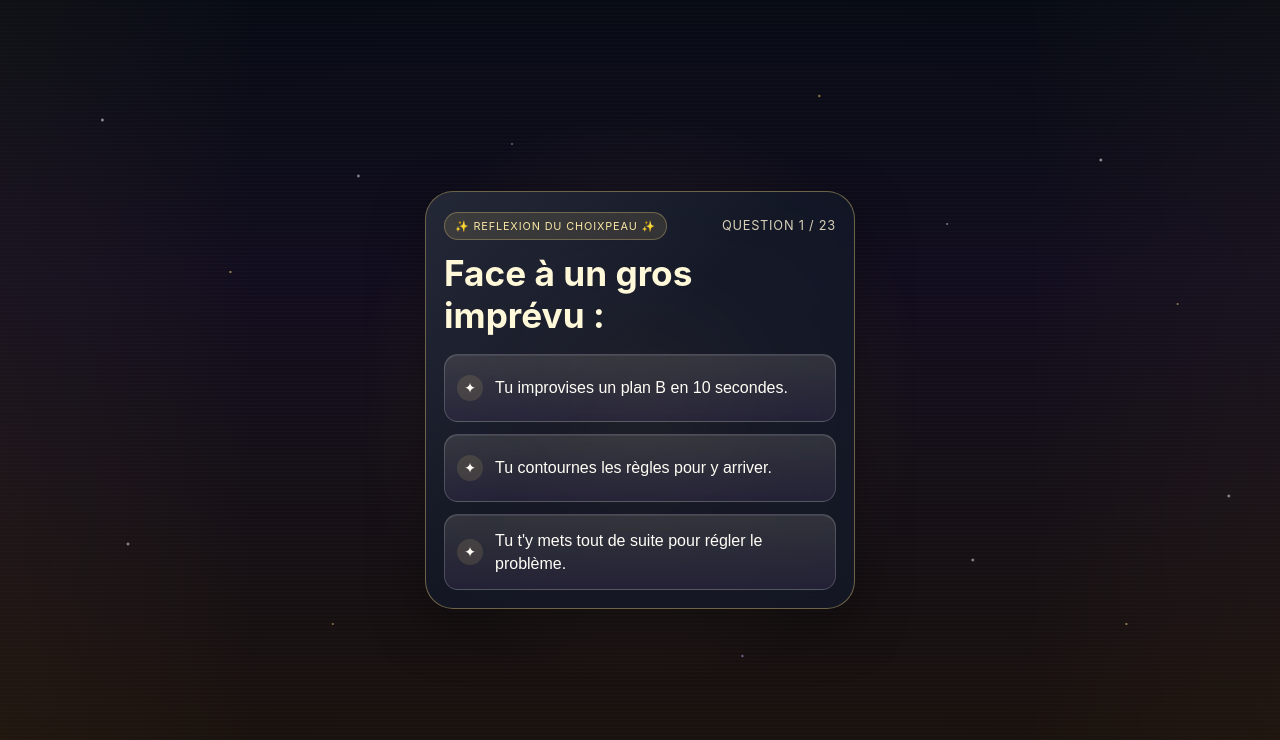
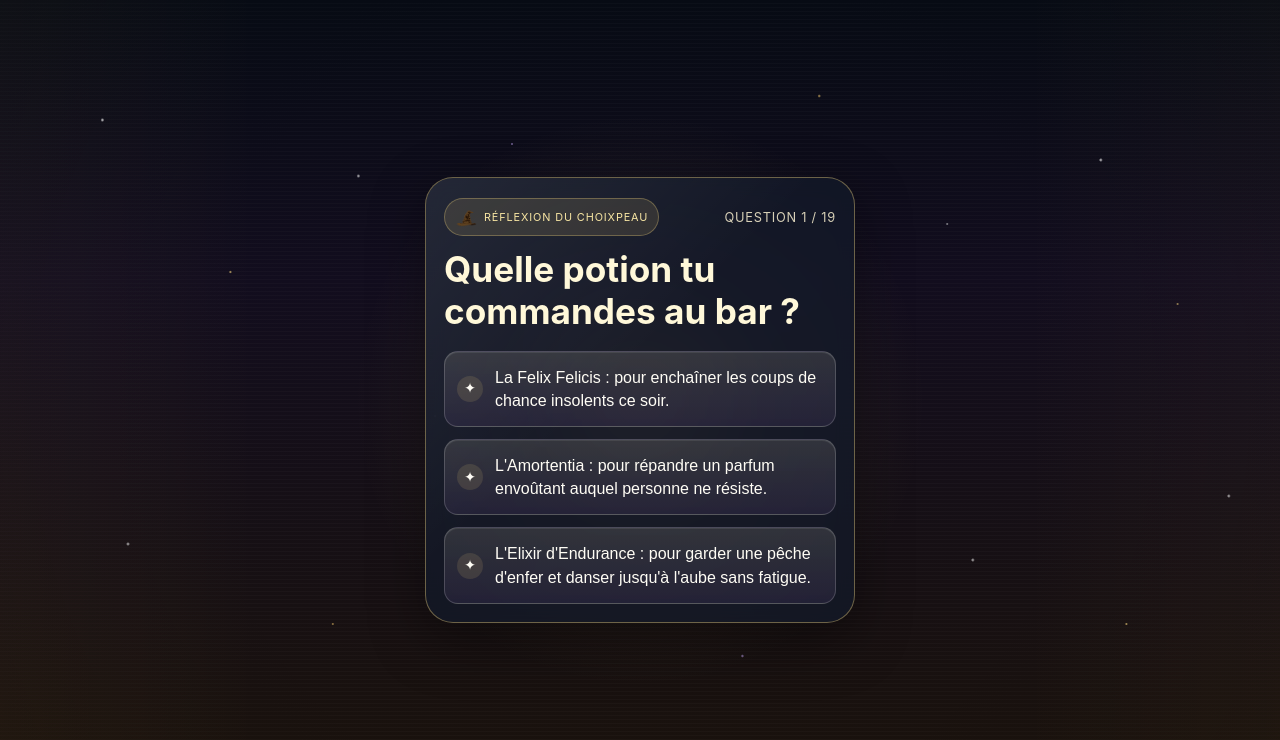
Before and after one commit to Marblerock/maison.github.io, an Angular app: page / in a window 1280 px wide. Both pictures are taken after a click on the button "Commencer le quiz". Shown: the top 740 px of the page. Built offline with nearby package versions, Linux system fonts and the light colour scheme.

Commit message:
Update questions

```diff
--- a/src/app/questions.ts
+++ b/src/app/questions.ts
@@ -4,23 +4,17 @@ export const QUESTIONS: Question[] = [
   {
     titre: 'En arrivant au bal ce soir :',
     reponses: [
-      { texte: 'Tu filtres qui est là depuis le bar avec un verre.', maison: 'Serpentard' },
+      {
+        texte: 'Tu regardes le bar/buffet et tu repers la meilleure place.',
+        maison: 'Serpentard',
+      },
       { texte: 'Tu te jettes au milieu du groupe le plus animé.', maison: 'Gryffondor' },
       { texte: 'Tu inspectes le décor et les détails du lieu.', maison: 'Serdaigle' },
       { texte: 'Tu fais le tour pour saluer tout le monde.', maison: 'Poufsouffle' },
     ],
   },
   {
-    titre: 'Une bourse de Gallions traîne par terre :',
-    reponses: [
-      { texte: 'Tu la déposes au buffet pour son propriétaire.', maison: 'Poufsouffle' },
-      { texte: 'Tu demandes à voix haute à qui elle est.', maison: 'Gryffondor' },
-      { texte: 'Tu la fouilles pour trouver un indice.', maison: 'Serdaigle' },
-      { texte: 'Tu la gardes si personne ne réclame.', maison: 'Serpentard' },
-    ],
-  },
-  {
-    titre: 'Ce qui te drive au quotidien :',
+    titre: 'Ce qui te motive au quotidien :',
     reponses: [
       { texte: "Apprendre et analyser ce qui t'entoure.", maison: 'Serdaigle' },
       { texte: 'Réussir tes projets et marquer les esprits.', maison: 'Serpentard' },
@@ -29,7 +23,7 @@ export const QUESTIONS: Question[] = [
     ],
   },
   {
-    titre: 'Un pouvoir magique ultime :',
+    titre: 'Si tu avais un pouvoir magique ultime :',
     reponses: [
       { texte: "L'invisibilité totale.", maison: 'Serpentard' },
       { texte: 'La téléportation instantanée.', maison: 'Gryffondor' },
@@ -43,11 +37,11 @@ export const QUESTIONS: Question[] = [
       { texte: 'Tu improvises un plan B en 10 secondes.', maison: 'Gryffondor' },
       { texte: 'Tu analyses la situation à tête reposée.', maison: 'Serdaigle' },
       { texte: "Tu t'y mets tout de suite pour régler le problème.", maison: 'Poufsouffle' },
-      { texte: 'Tu contournes les règles pour y arriver.', maison: 'Serpentard' },
+      { texte: 'Tu touvres un contournement pour y arriver.', maison: 'Serpentard' },
     ],
   },
   {
-    titre: 'Le compliment idéal après la soirée :',
+    titre: 'Le compliment idéal après cette soirée :',
     reponses: [
       { texte: "« Personne ne met l'ambiance comme toi. »", maison: 'Gryffondor' },
       { texte: '« Ta conversation était passionnante. »', maison: 'Serdaigle' },
@@ -56,30 +50,35 @@ export const QUESTIONS: Question[] = [
     ],
   },
   {
-    titre: 'Quelle potion tu testes au bar ?',
+    titre: 'Quelle potion tu commandes au bar ?',
     reponses: [
-      { texte: 'Dorée : booste la confiance en soi.', maison: 'Gryffondor' },
-      { texte: 'Argentée : rend ultra-perceptif.', maison: 'Serdaigle' },
-      { texte: 'Violette : rend terriblement persuasif.', maison: 'Serpentard' },
-      { texte: 'Ambrée : procure un bien-être total.', maison: 'Poufsouffle' },
+      {
+        texte: 'La Felix Felicis : pour enchaîner les coups de chance insolents ce soir.',
+        maison: 'Gryffondor',
+      },
+      {
+        texte: "L'Amortentia : pour répandre un parfum envoûtant auquel personne ne résiste.",
+        maison: 'Serpentard',
+      },
+      {
+        texte:
+          "L'Elixir de Répartie : pour sortir la phrase parfaite et faire rire à tous les coups.",
+        maison: 'Serdaigle',
+      },
+      {
+        texte:
+          "L'Elixir d'Endurance : pour garder une pêche d'enfer et danser jusqu'à l'aube sans fatigue.",
+        maison: 'Poufsouffle',
+      },
     ],
   },
   {
     titre: 'Ton approche du Tournoi des Trois Sorciers :',
     reponses: [
-      { texte: 'Exploiter les failles du règlement.', maison: 'Serpentard' },
+      { texte: 'Etudier le règlement pour en tirer un avantage.', maison: 'Serpentard' },
       { texte: "S'entraîner dur jusqu'à la perfection.", maison: 'Poufsouffle' },
       { texte: 'Étudier la théorie et les bêtes à fond.', maison: 'Serdaigle' },
-      { texte: "Fonder la victoire sur l'audace le jour J.", maison: 'Gryffondor' },
-    ],
-  },
-  {
-    titre: 'Ton accessoire magique de bal :',
-    reponses: [
-      { texte: 'Une montre qui remonte le temps de 5 min.', maison: 'Serdaigle' },
-      { texte: 'Une bague qui protège des mauvaises intentions.', maison: 'Serpentard' },
-      { texte: 'Une tenue qui ne se salit ni se froisse jamais.', maison: 'Poufsouffle' },
-      { texte: 'Une broche qui brille quand tu prends la parole.', maison: 'Gryffondor' },
+      { texte: 'Y aller au talent et éviter de trop y penser', maison: 'Gryffondor' },
     ],
   },
   {
@@ -98,15 +97,6 @@ export const QUESTIONS: Question[] = [
       { texte: 'Tu restes neutre avec des arguments factuels.', maison: 'Serdaigle' },
       { texte: 'Tu cherches à apaiser les esprits.', maison: 'Poufsouffle' },
       { texte: 'Tu amènes subtilement les autres à ton idée.', maison: 'Serpentard' },
-    ],
-  },
-  {
-    titre: 'Un portrait refuse de te laisser passer :',
-    reponses: [
-      { texte: 'Tu le flattes ou trouves son point faible.', maison: 'Serpentard' },
-      { texte: 'Tu cherches le mot de passe exact.', maison: 'Serdaigle' },
-      { texte: "Tu insistes avec fermeté jusqu'à ce qu'il cède.", maison: 'Gryffondor' },
-      { texte: "Tu lui demandes poliment de l'aide.", maison: 'Poufsouffle' },
     ],
   },
   {
@@ -137,57 +127,48 @@ export const QUESTIONS: Question[] = [
     ],
   },
   {
-    titre: 'Au bal, quelle musique te fait danser ?',
+    titre: 'Au bal, quelle musique te fait plaisir ?',
     reponses: [
       { texte: 'Une bonne chanson pop bien connue.', maison: 'Gryffondor' },
       { texte: 'Une grande envolée vocale et puissante.', maison: 'Serdaigle' },
-      { texte: 'Un grand numéro de cabaret / spectacle.', maison: 'Serpentard' },
+      { texte: 'Un musique electro qui bouge', maison: 'Serpentard' },
       { texte: 'Une chanson acoustique calme.', maison: 'Poufsouffle' },
     ],
   },
   {
     titre: 'Ton animal magique à Poudlard :',
     reponses: [
-      { texte: 'Un boursouflet super câlin.', maison: 'Poufsouffle' },
-      { texte: "Un lapin d'Éclipse rapide et joueur.", maison: 'Gryffondor' },
-      { texte: 'Un grand hibou très classe.', maison: 'Serpentard' },
-      { texte: 'Un boursouf curieux et observateur.', maison: 'Serdaigle' },
+      { texte: 'Un lapin.', maison: 'Poufsouffle' },
+      { texte: 'Un chat.', maison: 'Gryffondor' },
+      { texte: 'Un hibou.', maison: 'Serpentard' },
+      { texte: 'Un rat.', maison: 'Serdaigle' },
     ],
   },
   {
     titre: 'Ta boutique sur le Chemin de Traverse :',
     reponses: [
-      { texte: 'Un salon de coiffure / beauté magique.', maison: 'Serpentard' },
-      { texte: "Un labo d'élixirs ultra-précis.", maison: 'Serdaigle' },
+      { texte: 'Un salon de coiffure magique.', maison: 'Serpentard' },
+      { texte: "Un magasin d'alchimie.", maison: 'Serdaigle' },
       { texte: 'Un magasin de farces et attrapes.', maison: 'Gryffondor' },
-      { texte: 'Un salon de thé super chaleureux.', maison: 'Poufsouffle' },
+      { texte: 'Un salon de thé.', maison: 'Poufsouffle' },
     ],
   },
   {
     titre: 'Le spectacle magique que tu préfères :',
     reponses: [
       { texte: 'Un grand show visuel avec costumes.', maison: 'Serpentard' },
-      { texte: 'Un grand concert dynamique.', maison: 'Gryffondor' },
+      { texte: 'Un grand concert musical.', maison: 'Gryffondor' },
       { texte: 'Une démonstration de magie très technique.', maison: 'Serdaigle' },
       { texte: 'Un spectacle convivial où tout le monde chante.', maison: 'Poufsouffle' },
     ],
   },
   {
-    titre: 'Ton sort du quotidien :',
+    titre: 'Si tu devais fabriquer un cadeau magique pour Loïs & Joanne :',
     reponses: [
-      { texte: 'Glamouris : changer de coiffure/style en un instant.', maison: 'Serpentard' },
-      { texte: 'Controllis : vérifier la qualité parfaite de tout.', maison: 'Serdaigle' },
-      { texte: 'Accio : tout faire venir à toi sans bouger.', maison: 'Gryffondor' },
-      { texte: 'Reparo : réparer facilement les objets cassés.', maison: 'Poufsouffle' },
-    ],
-  },
-  {
-    titre: 'Si tu lances ton entreprise magique :',
-    reponses: [
-      { texte: 'Être ta propre patronne et réussir.', maison: 'Serpentard' },
-      { texte: 'Offrir une qualité zéro défaut.', maison: 'Serdaigle' },
-      { texte: "Mettre de l'ambiance et du mouvement.", maison: 'Gryffondor' },
-      { texte: 'Aider les gens et faire du bien.', maison: 'Poufsouffle' },
+      { texte: 'Un album photo animé qui retrace leurs plus beaux moments.', maison: 'Serdaigle' },
+      { texte: 'Un talisman de réussite pour leurs projets.', maison: 'Serpentard' },
+      { texte: 'Un kit de fête infini avec de la musique pop sans fin.', maison: 'Gryffondor' },
+      { texte: 'Un coffret gourmand et réconfortant fait maison.', maison: 'Poufsouffle' },
     ],
   },
   {
--- a/src/app/quiz/quiz.html
+++ b/src/app/quiz/quiz.html
@@ -13,7 +13,10 @@
   } @else if (!estFini()) {
     <section class="card wizard-card">
       <div class="card-top">
-        <span class="badge">✨ Reflexion du choixpeau ✨</span>
+        <span class="badge"
+          ><img class="hat-icon" src="choixpeau.png" alt="" aria-hidden="true" /> Réflexion du
+          Choixpeau</span
+        >
         <p class="step">Question {{ indexQuestion() + 1 }} / {{ questions.length }}</p>
       </div>
 
--- a/src/app/quiz/quiz.scss
+++ b/src/app/quiz/quiz.scss
@@ -77,6 +77,7 @@
   display: inline-flex;
   align-items: center;
   justify-content: center;
+  gap: 5px;
   background: rgba(244, 215, 125, 0.12);
   color: #f9e7a4;
   border: 1px solid rgba(244, 215, 125, 0.3);
@@ -85,6 +86,14 @@
   font-size: 0.68rem;
   letter-spacing: 0.08em;
   text-transform: uppercase;
+}
+
+.hat-icon {
+  width: 24px;
+  height: 24px;
+  object-fit: contain;
+  line-height: 1;
+  flex-shrink: 0;
 }
 
 .step {
--- a/src/app/quiz/quiz.ts
+++ b/src/app/quiz/quiz.ts
@@ -18,25 +18,25 @@ export class Quiz {
     Gryffondor: {
       label: 'Gryffondor',
       couleur: 'Rouge & Or',
-      cadeau: 'reçoit son pin’s ou bracelet rouge et or',
+      cadeau: 'reçoit ton bracelet rouge',
       description: 'Tu as la bravoure, le courage et l’énergie de l’aventure.',
     },
     Serpentard: {
       label: 'Serpentard',
       couleur: 'Vert & Argent',
-      cadeau: 'reçoit son pin’s ou bracelet vert et argent',
+      cadeau: 'reçoit ton bracelet vert',
       description: 'Tu as le flair, la détermination et une présence qui impose le respect.',
     },
     Serdaigle: {
       label: 'Serdaigle',
       couleur: 'Bleu & Bronze',
-      cadeau: 'reçoit son pin’s ou bracelet bleu et bronze',
+      cadeau: 'reçoit ton bracelet bleu ',
       description: 'Tu as la curiosité, l’intelligence et le goût de la connaissance.',
     },
     Poufsouffle: {
       label: 'Poufsouffle',
       couleur: 'Jaune & Noir',
-      cadeau: 'reçoit son pin’s ou bracelet jaune et noir',
+      cadeau: 'reçoit ton bracelet jaune',
       description: 'Tu as la gentillesse, la loyauté et un cœur qui rassure les autres.',
     },
   };
@@ -79,10 +79,12 @@ export class Quiz {
       Poufsouffle: 0,
     };
 
-    const questionsMelangees = this.melangerTableau(QUESTIONS.map((question) => ({
-      ...question,
-      reponses: this.melangerTableau(question.reponses),
-    })));
+    const questionsMelangees = this.melangerTableau(
+      QUESTIONS.map((question) => ({
+        ...question,
+        reponses: this.melangerTableau(question.reponses),
+      })),
+    );
 
     this.questions = questionsMelangees.map((question) => {
       const maisonExclue = this.choisirMaisonExclue(compteurs, maisons);
```
Also changed, not shown: public/choixpeau.png (added).
